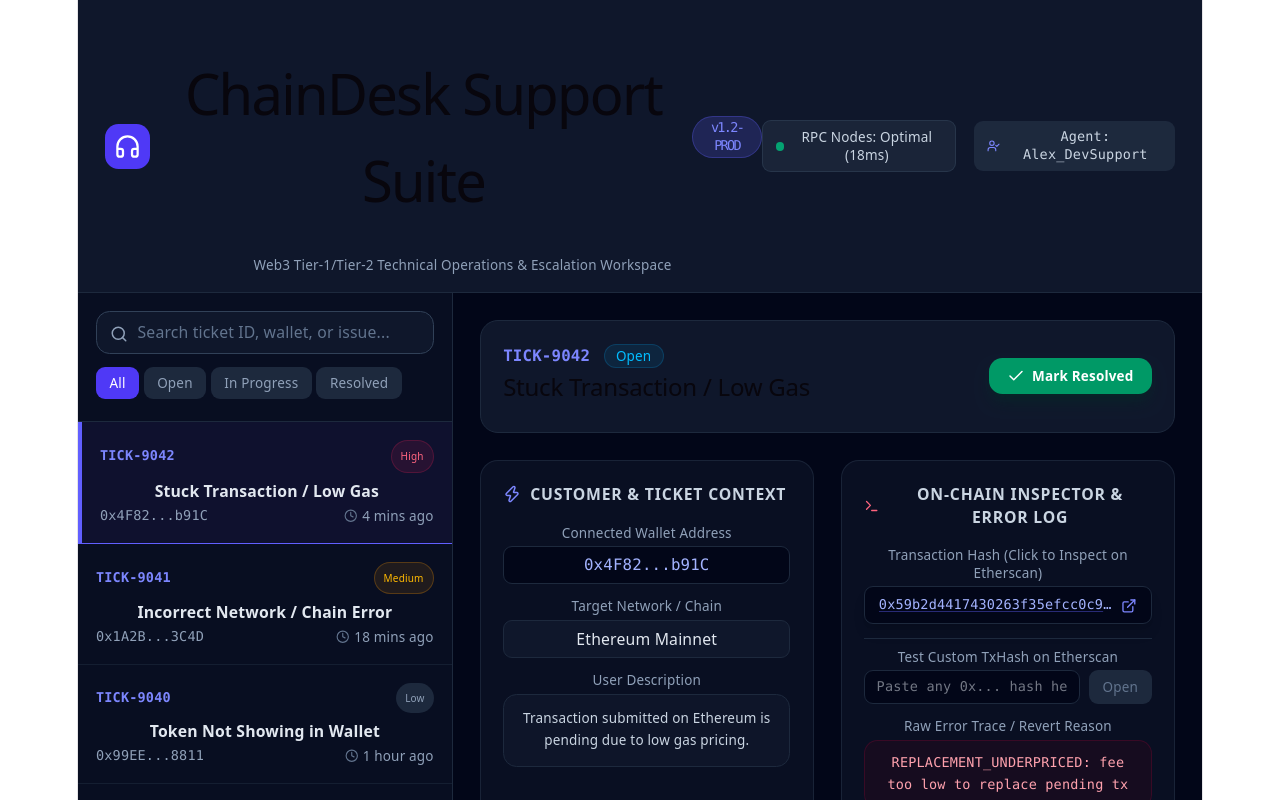
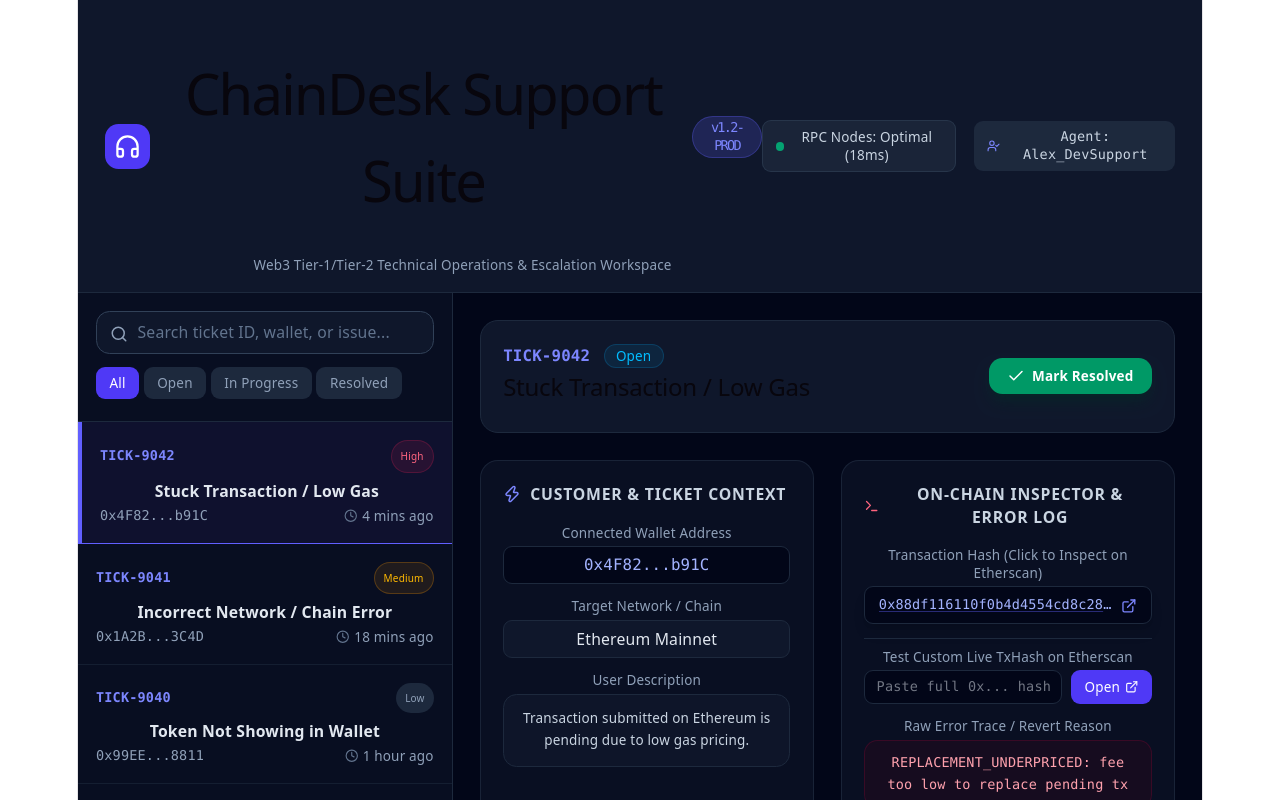
Before and after one commit to alexten1010/chaindesk-support, a React (Vite) app: page / in a window 1280 px wide. Shown: the top 800 px of the page. Built offline with nearby package versions, Linux system fonts and the light colour scheme.

Commit message:
Fix custom hash input to wait for manual Open button click

```diff
--- a/src/App.jsx
+++ b/src/App.jsx
@@ -21,7 +21,7 @@ const initialTickets = [
     status: 'Open',
     timestamp: '4 mins ago',
     details: 'Transaction submitted on Ethereum is pending due to low gas pricing.',
-    txHash: '0x59b2d4417430263f35efcc0c93708e33f07a7593c20058b8f2b186b51c140409',
+    txHash: '0x88df116110f0b4d4554cd8c281315b81a7d657571f543e26bb5c6a1fae7f781a',
     network: 'Ethereum Mainnet',
     errorLog: 'REPLACEMENT_UNDERPRICED: fee too low to replace pending tx',
   },
@@ -45,7 +45,7 @@ const initialTickets = [
     status: 'Resolved',
     timestamp: '1 hour ago',
     details: 'User successfully swapped ETH for custom token on Uniswap V3, but balance shows 0 in MetaMask.',
-    txHash: '0x59b2d4417430263f35efcc0c93708e33f07a7593c20058b8f2b186b51c140409',
+    txHash: '0x88df116110f0b4d4554cd8c281315b81a7d657571f543e26bb5c6a1fae7f781a',
     network: 'Ethereum Mainnet',
     errorLog: 'TOKEN_NOT_IMPORTED: Contract 0x6b175... not in local token registry',
   },
@@ -273,7 +273,7 @@ export default function App() {
                   </div>
                 </div>
 
-                {/* On-Chain Inspector with Native Anchor Tags */}
+                {/* On-Chain Inspector with Controlled Button Submission */}
                 <div className="bg-slate-900/60 border border-slate-800/80 rounded-2xl p-5 space-y-4">
                   <h3 className="text-sm font-bold text-slate-300 uppercase tracking-wider flex items-center space-x-2">
                     <Terminal className="w-4 h-4 text-rose-400" />
@@ -300,35 +300,29 @@ export default function App() {
                       )}
                     </div>
 
-                    {/* Native Anchor Link for Custom TxHash Tester */}
+                    {/* Controlled Custom TxHash Button Submission */}
                     <div className="pt-2 border-t border-slate-800">
-                      <span className="text-xs text-slate-400 block mb-1">Test Custom TxHash on Etherscan</span>
+                      <span className="text-xs text-slate-400 block mb-1">Test Custom Live TxHash on Etherscan</span>
                       <div className="flex space-x-2">
                         <input
                           type="text"
-                          placeholder="Paste any 0x... hash here"
+                          placeholder="Paste full 0x... hash here"
                           value={customHashInput}
                           onChange={(e) => setCustomHashInput(e.target.value)}
                           className="flex-1 bg-slate-950 border border-slate-800 rounded-lg px-2.5 py-1.5 text-xs font-mono text-slate-200 focus:outline-none focus:border-indigo-500"
                         />
-                        {customHashInput.trim() ? (
-                          <a
-                            href={`https://etherscan.io/tx/${customHashInput.trim()}`}
-                            target="_blank"
-                            rel="noopener noreferrer"
-                            className="bg-indigo-600 hover:bg-indigo-500 text-white text-xs px-3 py-1.5 rounded-lg font-medium transition-colors flex items-center space-x-1"
-                          >
-                            <span>Open</span>
-                            <ExternalLink className="w-3 h-3" />
-                          </a>
-                        ) : (
-                          <button
-                            disabled
-                            className="bg-slate-800 text-slate-500 text-xs px-3 py-1.5 rounded-lg font-medium cursor-not-allowed"
-                          >
-                            Open
-                          </button>
-                        )}
+                        <button
+                          type="button"
+                          onClick={() => {
+                            if (customHashInput.trim()) {
+                              window.open(`https://etherscan.io/tx/${customHashInput.trim()}`, '_blank');
+                            }
+                          }}
+                          className="bg-indigo-600 hover:bg-indigo-500 text-white text-xs px-3 py-1.5 rounded-lg font-medium transition-colors flex items-center space-x-1 cursor-pointer"
+                        >
+                          <span>Open</span>
+                          <ExternalLink className="w-3 h-3" />
+                        </button>
                       </div>
                     </div>
 
```
